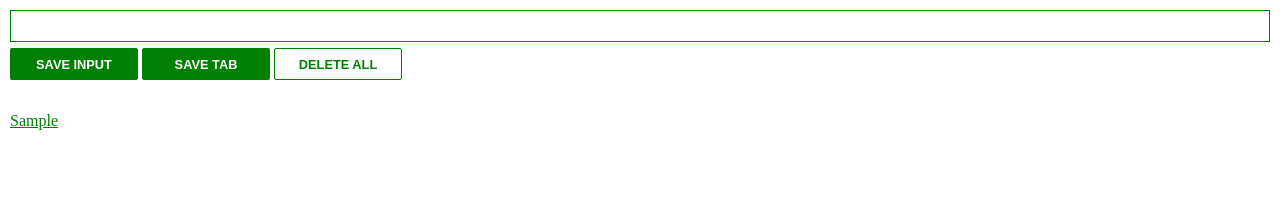
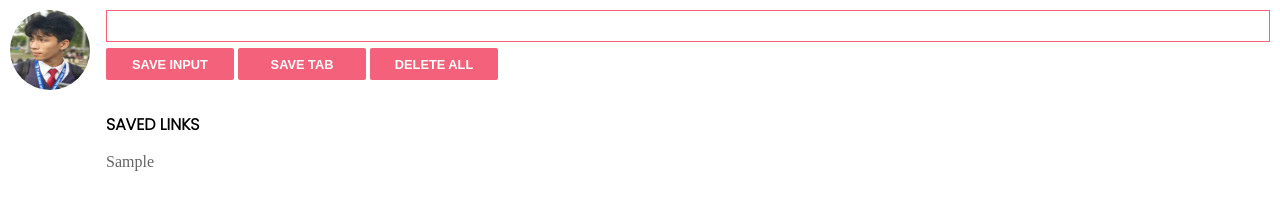
Before and after one commit to reydelshit/tab-url-grabber-extension, a browser extension: page index.html in a window 1280 px wide. Both pictures are taken after typing "Sample" into the empty fields and a click on the button "SAVE INPUT". Drawn offline with Linux system fonts and the light colour scheme.

Commit message:
adding some features

```diff
--- a/index.html
+++ b/index.html
@@ -3,13 +3,22 @@
   <head>
     <meta charset="UTF-8" />
     <meta http-equiv="X-UA-Compatible" content="IE=edge" />
+    <meta
+      name="description"
+      content="tab getter or tab grabber created by reydel ocon from scrimba curriculum"
+    />
+    <meta name="keyword" content="Tab Grabber, Tab Getter, Save Tab" />
     <meta name="viewport" content="width=device-width, initial-scale=1.0" />
+    <meta name="author" content="Reydel Ocon" />
+    <link rel="shortcut icon" href="icon.png" type="image/x-icon" />
     <link rel="stylesheet" href="style.css" />
-    <link rel="shortcut icon" href="icon.png" type="image/x-icon" />
     <script defer src="./script.js"></script>
     <title>Tab Getter</title>
   </head>
   <body>
+    <div>
+      <img src="./profile.jpg" alt="profile - icon" />
+    </div>
     <main>
       <input type="text" id="input-el" />
       <div class="btn-holder">
@@ -17,6 +26,7 @@
         <button id="save-btn">SAVE TAB</button>
         <button id="delete-btn">DELETE ALL</button>
       </div>
+      <h1 class="title">SAVED LINKS</h1>
       <ul id="unorderStorage"></ul>
     </main>
     <noscript> bobo need ug javascript ni </noscript>
--- a/style.css
+++ b/style.css
@@ -1,3 +1,5 @@
+@import url('https://fonts.googleapis.com/css2?family=Poppins:wght@300&display=swap');
+
 *{
 
     box-sizing: border-box;
@@ -13,23 +15,19 @@ body{
     align-items: center;
     justify-content: center start;
     text-align: center start;
+
     padding: 10px;
-
+    position: relative;
     overflow-x: hidden;
 }
 
 
-#delete-btn {
 
-    background: white;
-    border: 1px solid green;
-    color: green;
-}
 
 button{
 
     margin-top: 6px;
-    background: green;
+    background: rgb(243, 98, 122);
     color: white;
     font-weight: 600;
     font-size: 0.8rem;
@@ -37,18 +35,42 @@ button{
     border-radius: 2px;
     height: 2rem;
     width: 8rem;
+
+    box-shadow: inset 0 0 0 0 rgb(243, 98, 122);
+    transition: ease-in 0.3s;
 }
 
 button:hover{
 
-    background: rgb(40, 95, 40);
+    box-shadow: inset 8rem 0 0 0 white;
+    border: 1px solid black;
+    color: rgb(90, 89, 89);
     cursor: pointer;
 }
 
 button:focus {
 
-    background: green;
+    background: rgb(243, 98, 122);
 }
+
+#delete-btn {
+
+    background: rgb(243, 98, 122);
+}
+
+img {
+
+    width: 5rem;
+    height: 5rem;
+    border-radius: 50px;
+
+    position: absolute;
+    top: 10px;
+    left: 10px;
+
+
+}
+
 
 
 main {
@@ -57,6 +79,8 @@ main {
     flex-direction: column;
     width: 100%;
 
+    margin: 0 0 0 6rem;
+
 }
 
 
@@ -64,7 +88,7 @@ main input {
 
     width: 100%;
     height: 2rem;
-    border: 1px solid green;
+    border: 1px solid rgb(243, 98, 122);
     padding: 0 6px;
 
 }
@@ -73,6 +97,14 @@ main input:hover,
 
     outline: none;
     background-color: rgb(228, 228, 253);
+}
+
+.title {
+
+    font-size: 1rem;
+    font-family: 'Poppins', sans-serif;
+    margin-top: 2rem;
+    margin-bottom: -1rem;
 }
 
 
@@ -90,15 +122,16 @@ main input:hover,
 
 #unorderStorage a{
 
-    color: green;
+    color: rgb(102, 101, 101);
+    text-decoration: none;
 }
 
 #unorderStorage a:hover{
 
-    color: rgb(8, 197, 8);
+    color: rgb(243, 98, 122);
 }
 
 #unorderStorage a:visited {
 
-    color: rgb(11, 100, 11);
+    color: rgb(243, 98, 122);
 }
```
Also changed, not shown: profile.jpg (added).
